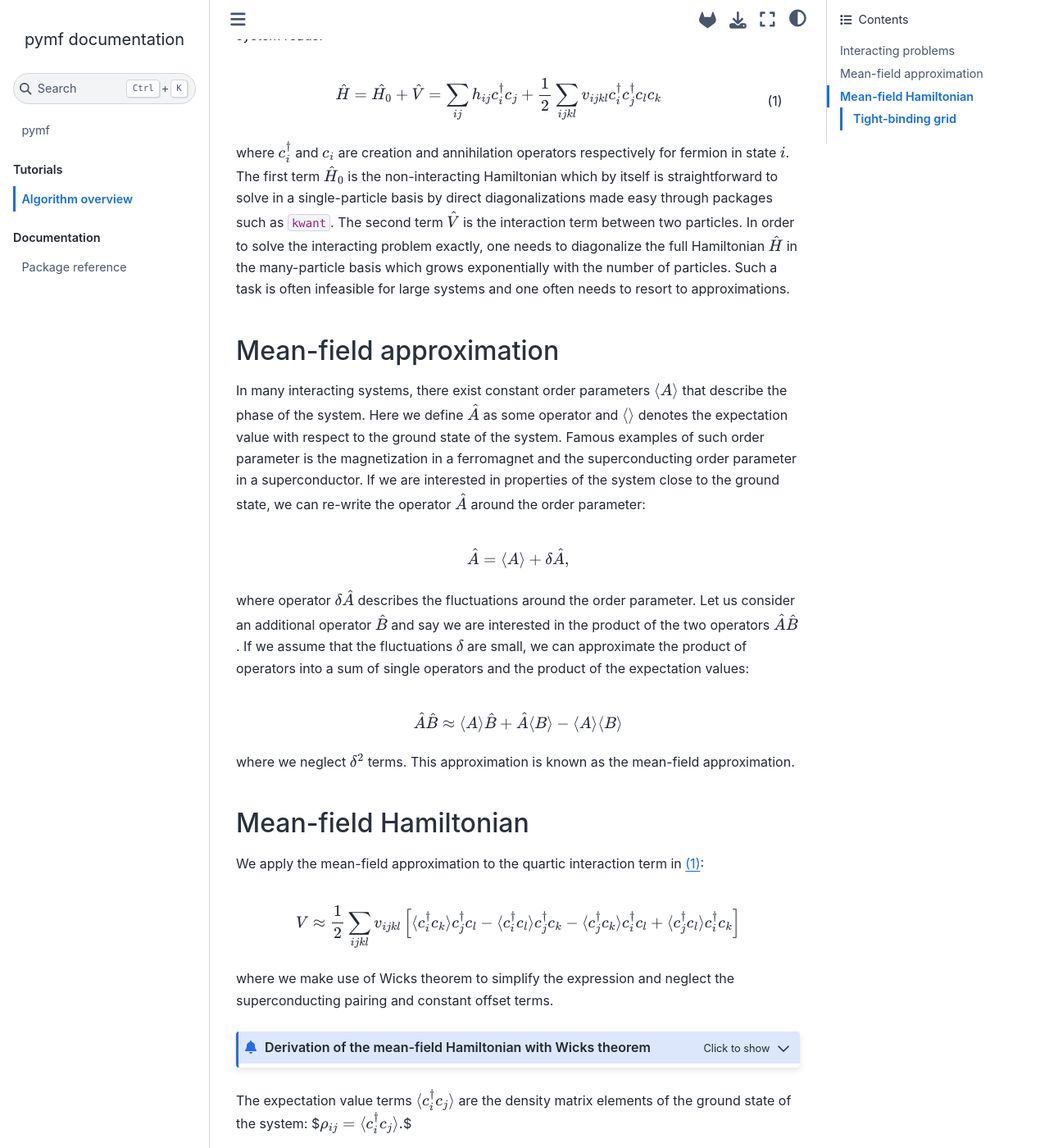
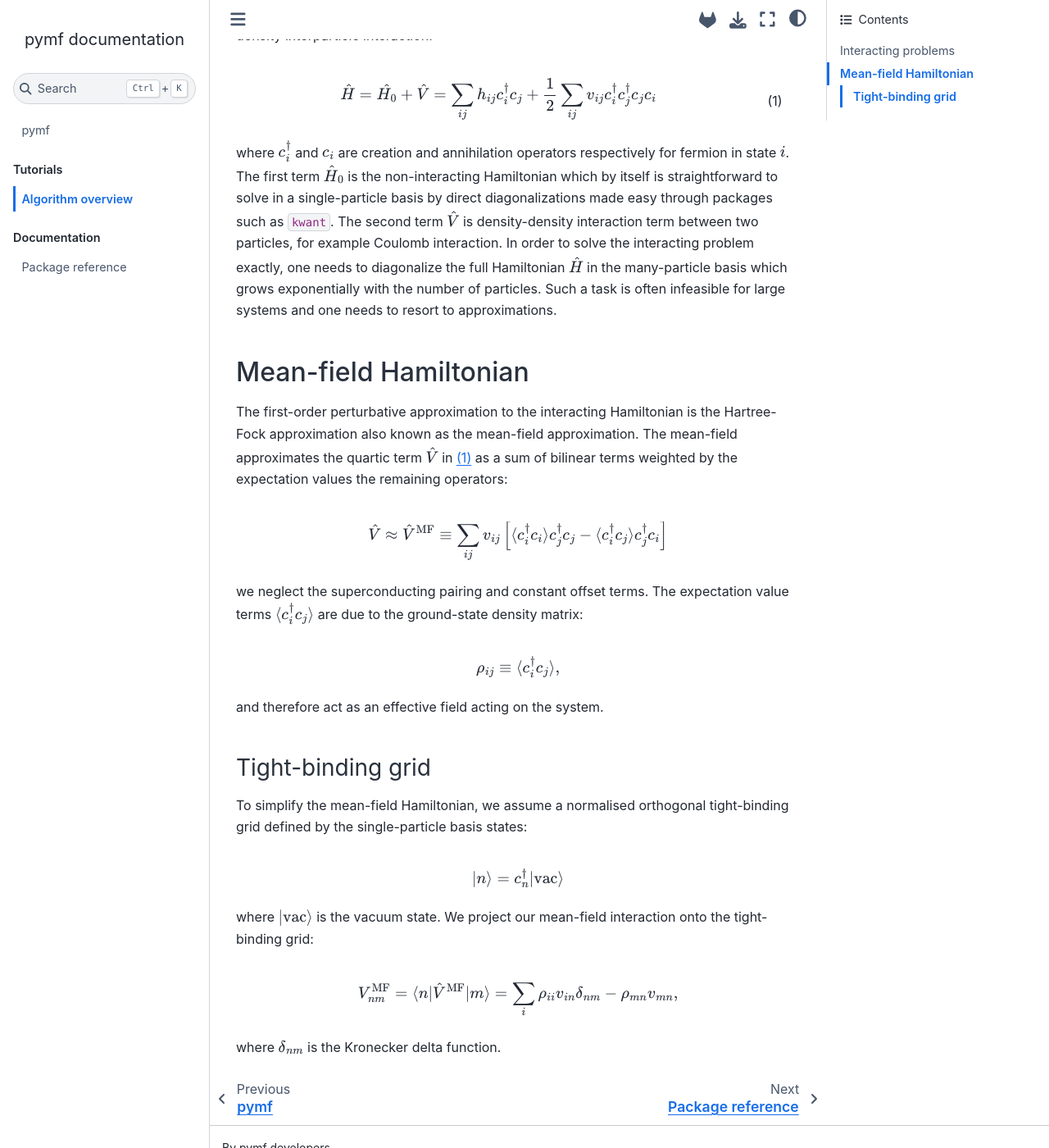
Before and after one commit to quantum-tinkerer/MeanFi, a Sphinx documentation site: the page built from docs/source/mf_notes.md, in a window 1280 px wide and 1400 px high, scrolled down 238 px. Shown: the whole window at 82% size. Built offline with Sphinx 7.4.7 and the Sphinx Book theme 1.1.4, drawn with Linux system fonts in a browser that asks for light colours; the version number could not be read and is left out; comment, search, counter and statistics services are not loaded; some of the changed text lies outside the part shown.

Commit message:
clean up notes

````diff
--- a/docs/source/conf.py
+++ b/docs/source/conf.py
@@ -71,6 +71,8 @@ intersphinx_mapping = {
 
 default_role = "autolink"
 
+latex_elements = {"extrapackages": r"\usepackage{braket}"}
+
 # Add any paths that contain templates here, relative to this directory.
 templates_path = ["_templates"]
 
--- a/docs/source/mf_notes.md
+++ b/docs/source/mf_notes.md
@@ -3,87 +3,56 @@
 ## Interacting problems
 
 In physics, one often encounters problems where a system of multiple particles interact with each other.
-By using the second quantization notation, a general Hamiltonian of such system reads:
+In this package, we consider a general electronic system with density-density interparticle interaction:
 
 :::{math}
 :label: hamiltonian
-\hat{H} = \hat{H_0} + \hat{V} = \sum_{ij} h_{ij} c^\dagger_{i} c_{j} + \frac{1}{2} \sum_{ijkl} v_{ijkl} c_i^\dagger c_j^\dagger c_l c_k
+\hat{H} = \hat{H_0} + \hat{V} = \sum_{ij} h_{ij} c^\dagger_{i} c_{j} + \frac{1}{2} \sum_{ij} v_{ij} c_i^\dagger c_j^\dagger c_j c_i
 :::
 
 where $c_i^\dagger$ and $c_i$ are creation and annihilation operators respectively for fermion in state $i$.
 The first term $\hat{H}_0$ is the non-interacting Hamiltonian which by itself is straightforward to solve in a single-particle basis by direct diagonalizations made easy through packages such as `kwant`.
-The second term $\hat{V}$ is the interaction term between two particles.
+The second term $\hat{V}$ is density-density interaction term between two particles, for example Coulomb interaction.
 In order to solve the interacting problem exactly, one needs to diagonalize the full Hamiltonian $\hat{H}$ in the many-particle basis which grows exponentially with the number of particles.
-Such a task is often infeasible for large systems and one often needs to resort to approximations.
-
-## Mean-field approximation
-
-In many interacting systems, there exist constant order parameters $\langle A \rangle$ that describe the phase of the system.
-Here we define $\hat{A}$ as some operator and $\langle \rangle$ denotes the expectation value with respect to the ground state of the system.
-Famous examples of such order parameter is the magnetization in a ferromagnet and the superconducting order parameter in a superconductor.
-If we are interested in properties of the system close to the ground state, we can re-write the operator $\hat{A}$ around the order parameter:
-
-$$
-\hat{A} = \langle A \rangle + \delta \hat{A},
-$$
-
-where operator $\delta \hat{A}$ describes the fluctuations around the order parameter.
-Let us consider an additional operator $\hat{B}$ and say we are interested in the product of the two operators $\hat{A}\hat{B}$.
-If we assume that the fluctuations $\delta$ are small, we can approximate the product of operators into a sum of single operators and the product of the expectation values:
-
-$$
-\hat{A}\hat{B} \approx \langle A \rangle \hat{B} + \hat{A} \langle B \rangle - \langle A \rangle \langle B \rangle
-$$
-
-where we neglect $\delta^2$ terms.
-This approximation is known as the mean-field approximation.
+Such a task is often infeasible for large systems and one needs to resort to approximations.
 
 ## Mean-field Hamiltonian
 
-We apply the mean-field approximation to the quartic interaction term in {eq}`hamiltonian`:
+The first-order perturbative approximation to the interacting Hamiltonian is the Hartree-Fock approximation also known as the mean-field approximation.
+The mean-field approximates the quartic term $\hat{V}$ in {eq}`hamiltonian` as a sum of bilinear terms weighted by the expectation values the remaining operators:
 
 $$
-V \approx \frac12 \sum_{ijkl} v_{ijkl} \left[
-\langle c_i^\dagger c_k \rangle c_j^\dagger c_l - \langle c_i^\dagger c_l \rangle c_j^\dagger c_k - \langle c_j^\dagger c_k \rangle c_i^\dagger c_l + \langle c_j^\dagger c_l \rangle c_i^\dagger c_k \right]
+\hat{V} \approx \hat{V}^{\text{MF}} \equiv \sum_{ij} v_{ij} \left[
+\braket{c_i^\dagger c_i} c_j^\dagger c_j - \braket{c_i^\dagger c_j} c_j^\dagger c_i \right]
 $$
 
-where we make use of Wicks theorem to simplify the expression and neglect the superconducting pairing and constant offset terms.
+we neglect the superconducting pairing and constant offset terms.
+The expectation value terms  $\langle c_i^\dagger c_j \rangle$ are due to the ground-state density matrix:
 
-:::{admonition} Derivation of the mean-field Hamiltonian with Wicks theorem
+$$
+\rho_{ij} \equiv \langle c_i^\dagger c_j \rangle,
+$$
+
+and therefore act as an effective field acting on the system.
+
+<!-- :::{admonition} Derivation of the mean-field Hamiltonian with Wicks theorem
 :class: dropdown info
 ```{include} mf_details.md
 ```
-:::
-
-The expectation value terms $\langle c_i^\dagger c_j \rangle$ are the density matrix elements of the ground state of the system:
-$$
-\rho_{ij} = \langle c_i^\dagger c_j \rangle.
-$$
+::: -->
 
 ### Tight-binding grid
 
-We project $\hat{V}$ onto a tight-binding grid:
+To simplify the mean-field Hamiltonian, we assume a normalised orthogonal tight-binding grid defined by the single-particle basis states:
 
 $$
-V_{nm} = \langle n | \hat{V} | m \rangle = \\
-\frac12 \left[ \sum_{ik} v_{inkm} F_{ik} - \sum_{jk} v_{njkm} F_{jk} - \sum_{il} v_{inml} F_{il} + \sum_{jl} v_{njml} F_{jl} \right] = \\
--\sum_{ij} F_{ij} \left(v_{inmj} - v_{injm} \right)
+\ket{n} = c^\dagger_n\ket{\text{vac}}
 $$
 
-where I used the $v_{ijkl} = v_{jilk}$ symmetry from Coulomb.
-
-For density-density interactions (like Coulomb repulsion) the interaction tensor reads:
+where $\ket{\text{vac}}$ is the vacuum state.
+We project our mean-field interaction onto the tight-binding grid:
 
 $$
-v_{ijkl} = v_{ij} \delta_{ik} \delta_{jl},
+V^\text{MF}_{nm} = \langle n | \hat{V}^{\text{MF}} | m \rangle =  \sum_{i} \rho_{ii} v_{in} \delta_{nm} - \rho_{mn} v_{mn},
 $$
-
-which simplifies the interaction to:
-
-$$
-V_{nm} = - \sum_{ij} F_{ij} \left(v_{inmj} - v_{injm} \right) = \\
--\sum_{ij}F_{ij} v_{in} \delta_{im} \delta_{nj} + \sum_{ij}F_{ij} v_{in} \delta_{ij} \delta_{nm} = \\
--F_{mn} v_{mn} + \sum_{i} F_{ii} v_{in} \delta_{nm}
-$$
-
-the first term is the exchange interaction whereas the second one is the direct interaction.
+where $\delta_{nm}$ is the Kronecker delta function.
--- a/pyproject.toml
+++ b/pyproject.toml
@@ -47,5 +47,5 @@ include = [
 ]
 
 [tool.codespell]
-skip = "*.ipynb,"
-ignore-words-list = "multline,"
+skip = "*.ipynb"
+ignore-words-list = "multline, ket, bra, braket"
````
